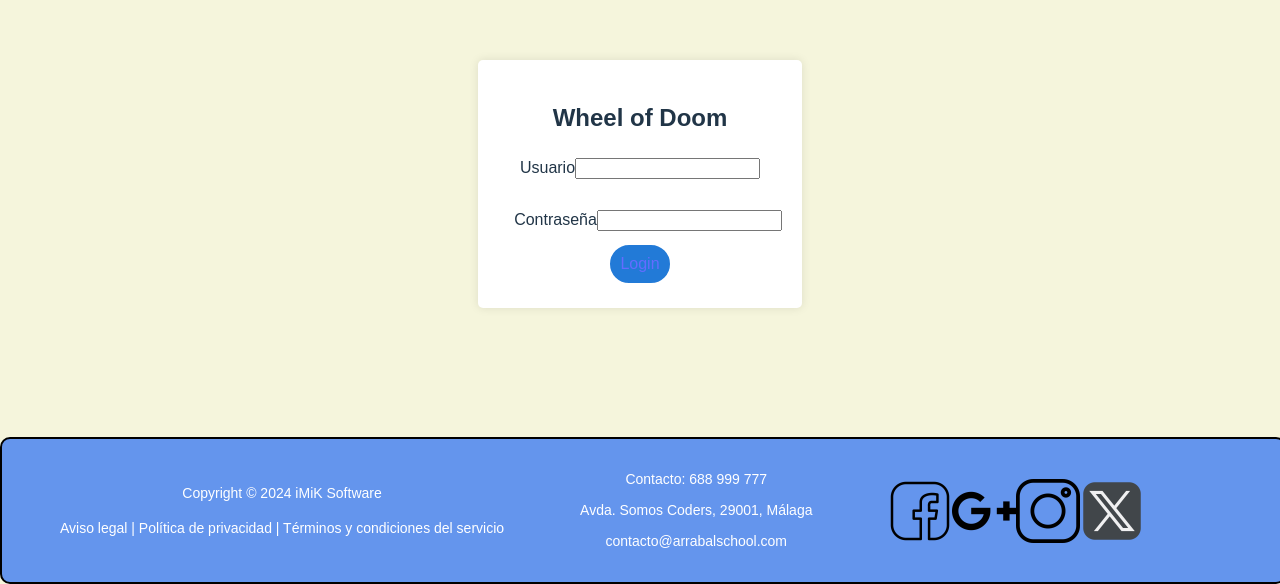
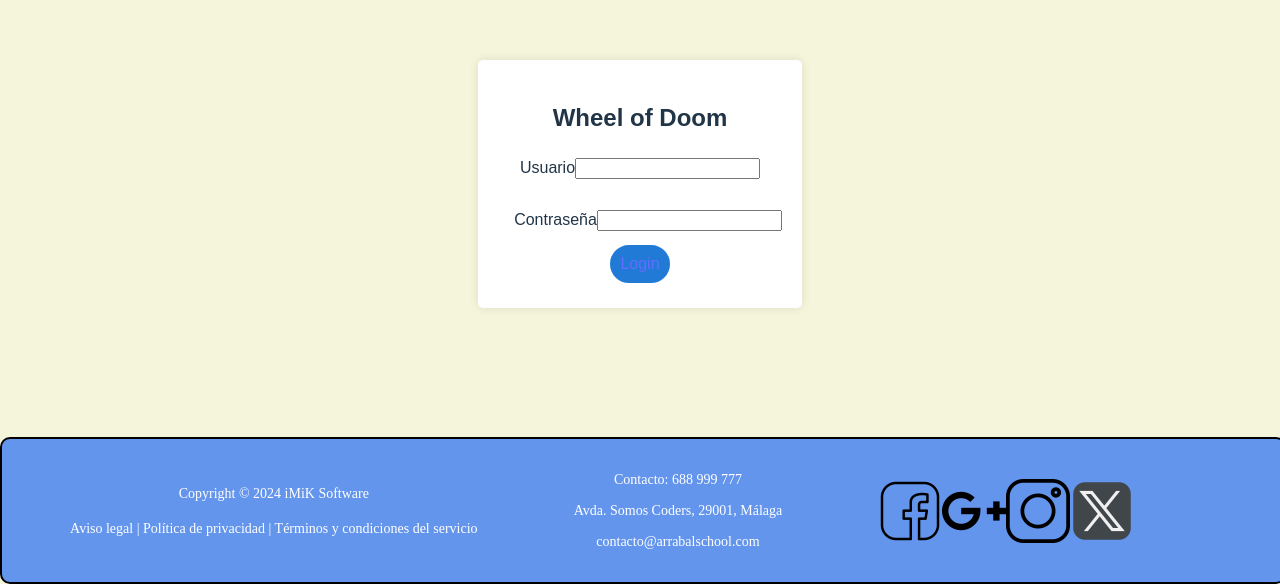
Before and after one commit to Claudia-Arias/Proyecto4, a React (Vite) app in the folder React4/: page / in a window 1280 px wide. Shown: the part 216-800 px from the top of the page. Built offline with nearby package versions, Linux system fonts and the light colour scheme; the HTML template or start-up script is replaced by a standard one.

Commit message:
Font Family add to footer

```diff
--- a/React4/src/components/NavFooter/Footer.css
+++ b/React4/src/components/NavFooter/Footer.css
@@ -18,11 +18,13 @@
 
 .textoFooter p{
     margin: 10px 0;
+    font-family: cursive;
     font-size: 14px;
 }
 
 .copyR p{
     font-size: 14px;
+    font-family: cursive;
 }
 
 .redesSociales{
```
